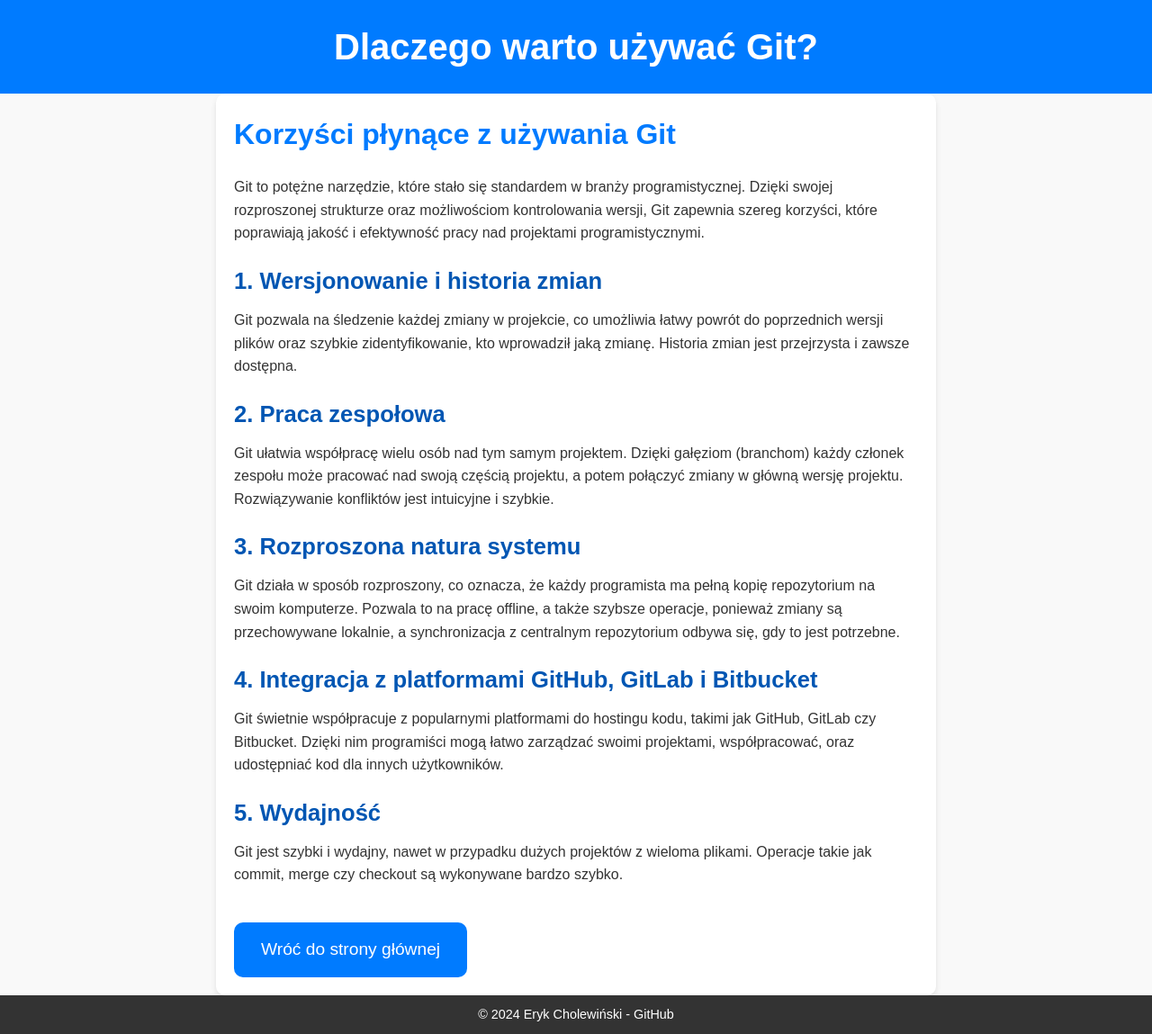
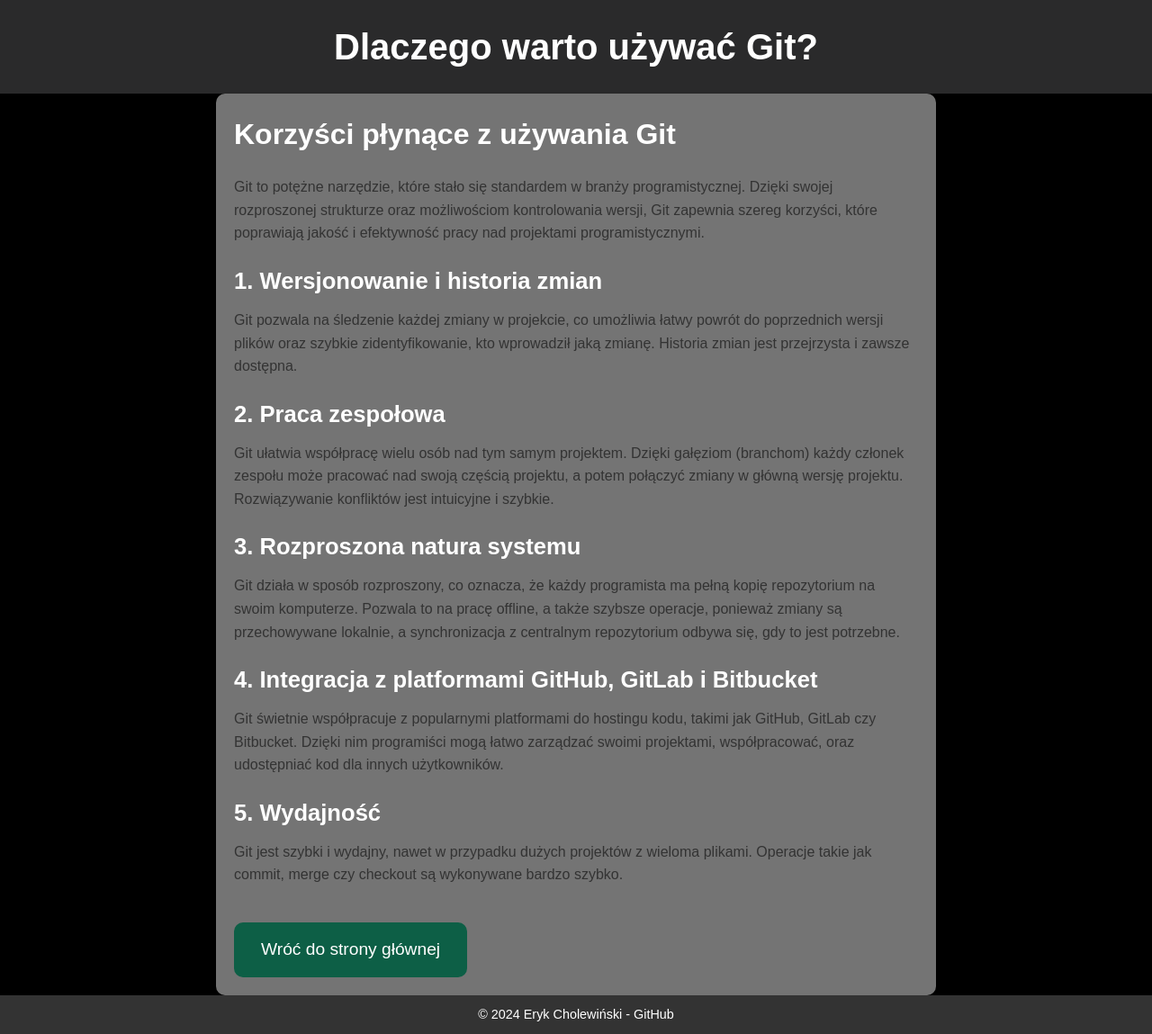
Before and after one commit to imxeroo/Zadanie, a plain HTML site: page github-dlaczego-warto.html in a window 1280 px wide. Shown: the whole page at 90% size. Drawn offline with Linux system fonts and the light colour scheme.

Commit message:
Zmiana stylizacji podstrony 'Dlaczego warto używać Git?'

```diff
--- a/style3.css
+++ b/style3.css
@@ -9,7 +9,7 @@
 body {
     font-family: Arial, sans-serif;
     line-height: 1.6;
-    background-color: #f9f9f9;
+    background-color: #000000;
     color: #333;
     display: flex;
     flex-direction: column;
@@ -17,7 +17,7 @@ body {
 }
 
 header {
-    background-color: #007BFF;
+    background-color: #2a2a2b;
     color: white;
     text-align: center;
     padding: 20px 0;
@@ -33,7 +33,7 @@ main {
     padding: 20px;
     max-width: 800px;
     margin: 0 auto;
-    background: white;
+    background: rgb(116, 116, 116);;
     box-shadow: 0px 4px 6px rgba(0, 0, 0, 0.1);
     border-radius: 10px;
 }
@@ -41,13 +41,13 @@ main {
 
 article h2 {
     font-size: 2em;
-    color: #007BFF;
+    color: #ffffff;
     margin-bottom: 20px;
 }
 
 article h3 {
     margin-top: 20px;
-    color: #0056b3;
+    color: #ffffff;
     font-size: 1.6em;
 }
 
@@ -64,7 +64,7 @@ article h3 + p {
     display: inline-block;
     margin-top: 20px;
     text-decoration: none;
-    background-color: #007BFF;
+    background-color: #0d5f46;
     color: white;
     padding: 15px 30px;
     border-radius: 10px;
@@ -74,7 +74,7 @@ article h3 + p {
 }
 
 .button:hover {
-    background-color: #0056b3;
+    background-color: #092b14;
     transform: scale(1.05);
 }
 
```
